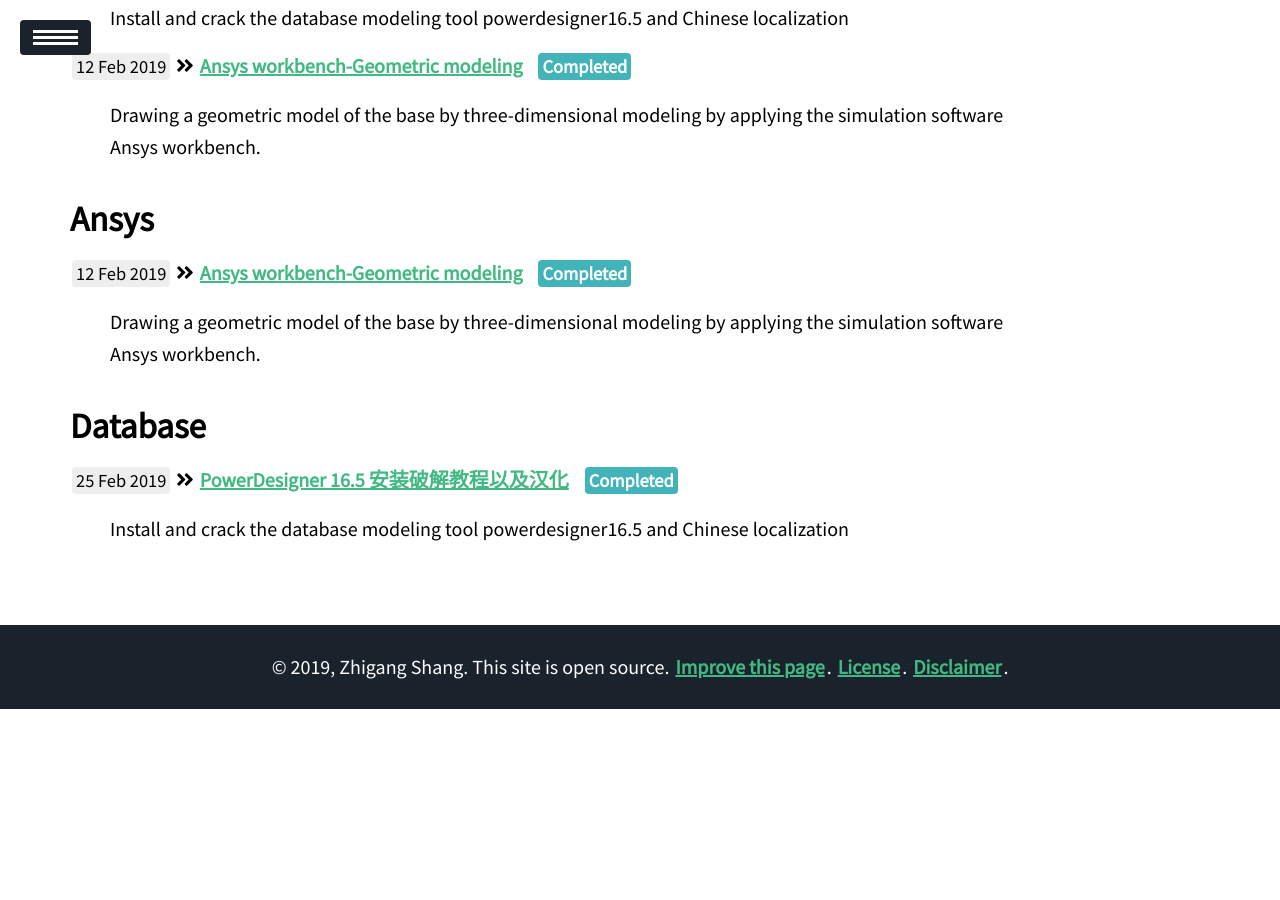
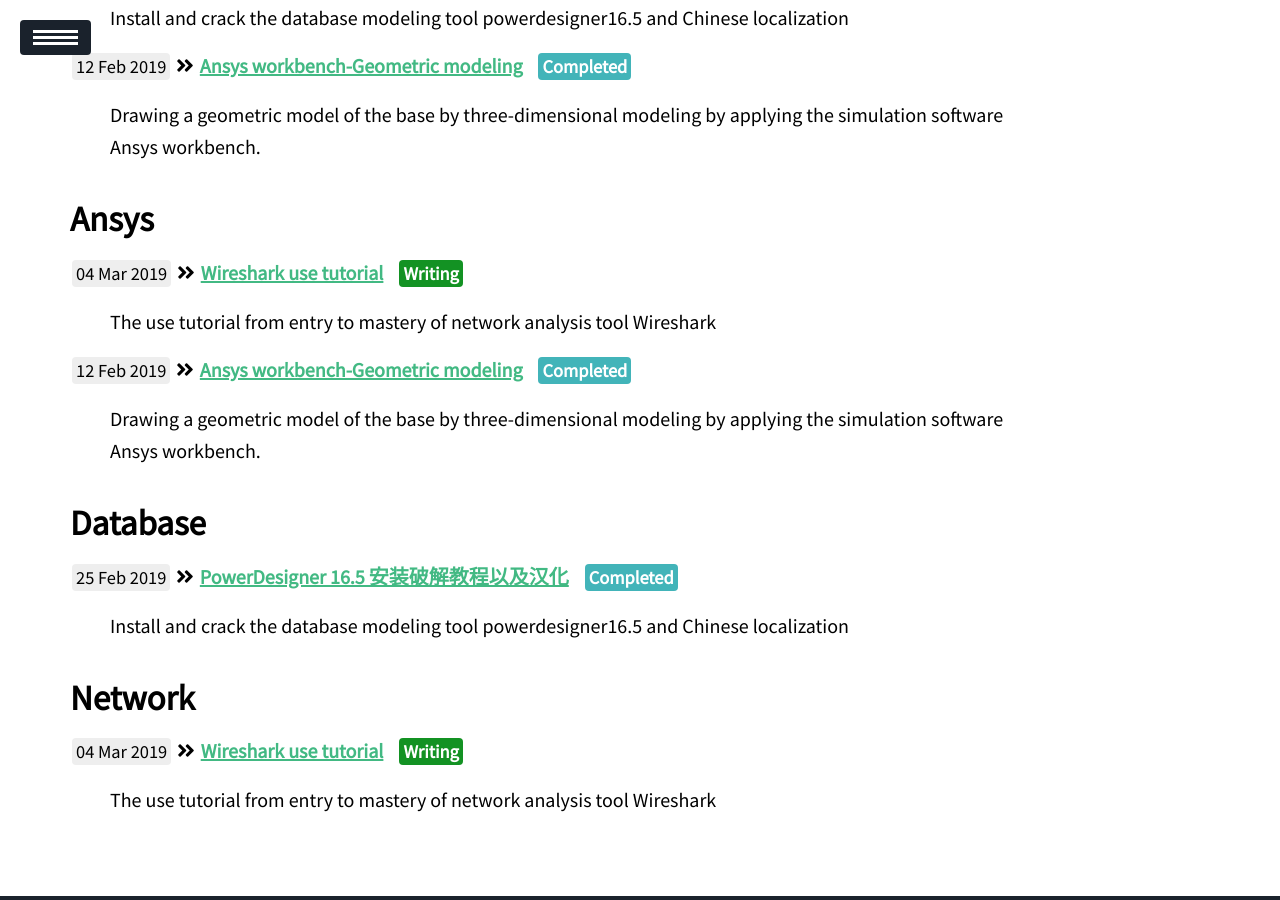
Before and after one commit to Cr7-joker/Cr7-joker.github.io, a Jekyll site: the page built from blog/tags.html, in a window 1280 px wide and 900 px high, scrolled down 4941 px. Built offline with Jekyll 4.4.1, drawn with Linux system fonts in a browser that asks for light colours; nearby versions of some CDN libraries; before the commit the page ends 5650 px from its top, so only the background shows below that; some of the changed text lies outside the part shown.

Commit message:
wireshark

```diff
--- /dev/null
+++ b/_posts/2019-03-04-Wireshark use tutorial/2019-03-04-Wireshark use tutorial.md
@@ -0,0 +1,8 @@
+---
+title: Wireshark use tutorial
+tags: Ansys Network
+edit: 2019-03-04
+categories: Technology
+status: Writing
+description: The use tutorial from entry to mastery of network analysis tool Wireshark
+---
--- a/index.html
+++ b/index.html
@@ -30,7 +30,7 @@
 	<li>K-theory Study Notes</li>
 </ul>
 
-<h2>祝大家新春快乐，给大家拜年咯！！！</h2>
-<h2>Happy New Year，Happy Spring Festival！！！</h2>
+<h2></h2>
+<h2></h2>
 
 </div >
```
